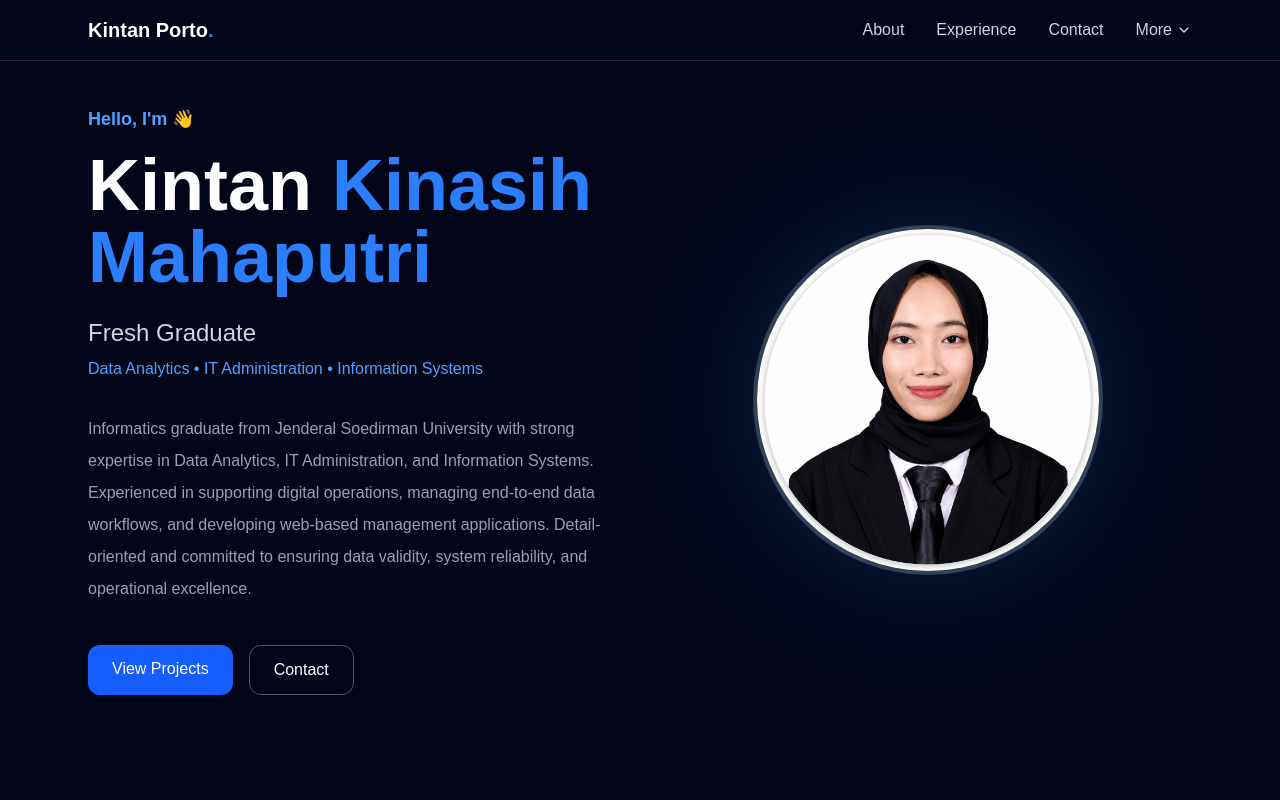
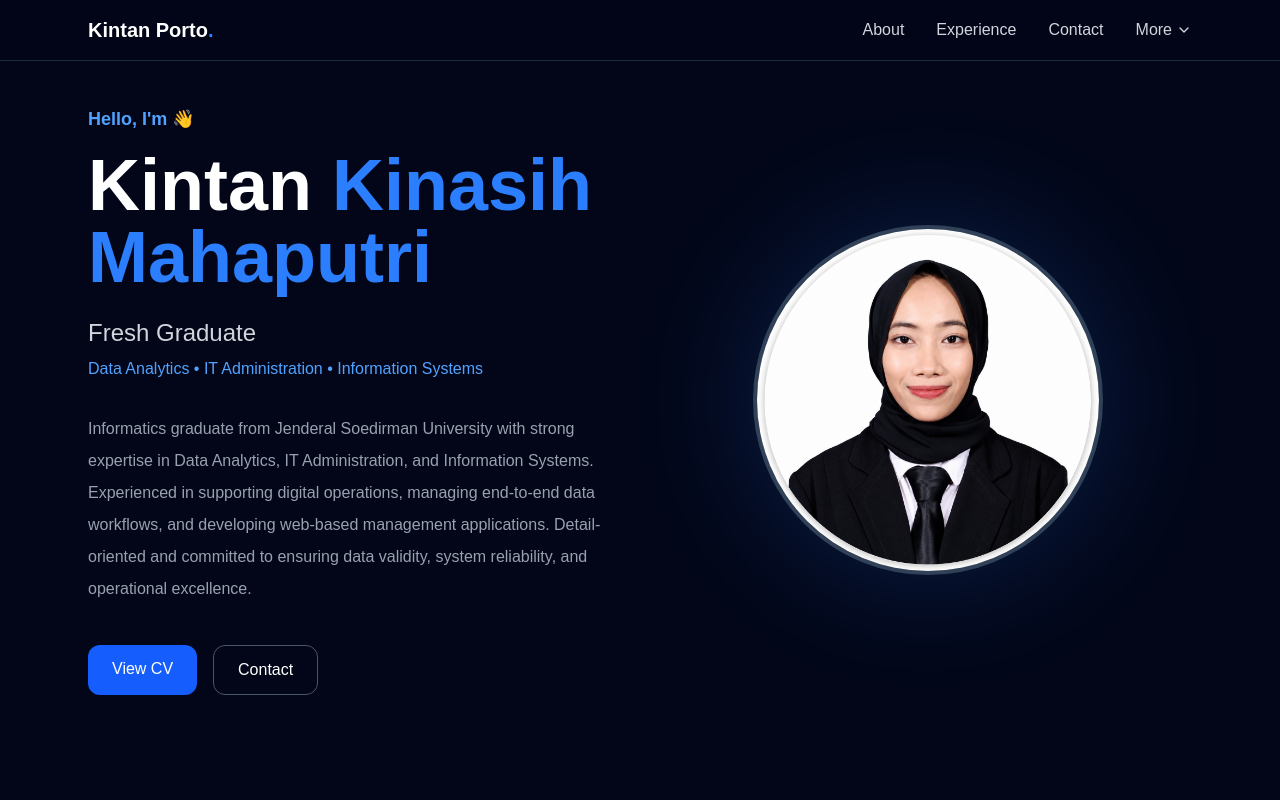
Before and after one commit to kintankmp1/portofolio-kintan, a Next.js app: page / in a window 1280 px wide. Shown: the top 800 px of the page. Built offline with nearby package versions, Linux system fonts and the light colour scheme.

Commit message:
fix: fix cv file path and name

```diff
--- a/app/components/Hero.tsx
+++ b/app/components/Hero.tsx
@@ -32,10 +32,12 @@ export default function Hero() {
           <div className="mt-10 flex gap-4">
 
             <a
-              href="#projects"
+              href="/cv/CV-Kintan Kinasih Mahaputri.pdf"
+              target="_blank"
+              rel="noopener noreferrer"
               className="rounded-xl bg-blue-600 px-6 py-3 hover:bg-blue-700 transition"
             >
-              View Projects
+              View CV
             </a>
 
             <a
```
Also changed, not shown: 1 other file (tests, documents, lock files or other folders).
